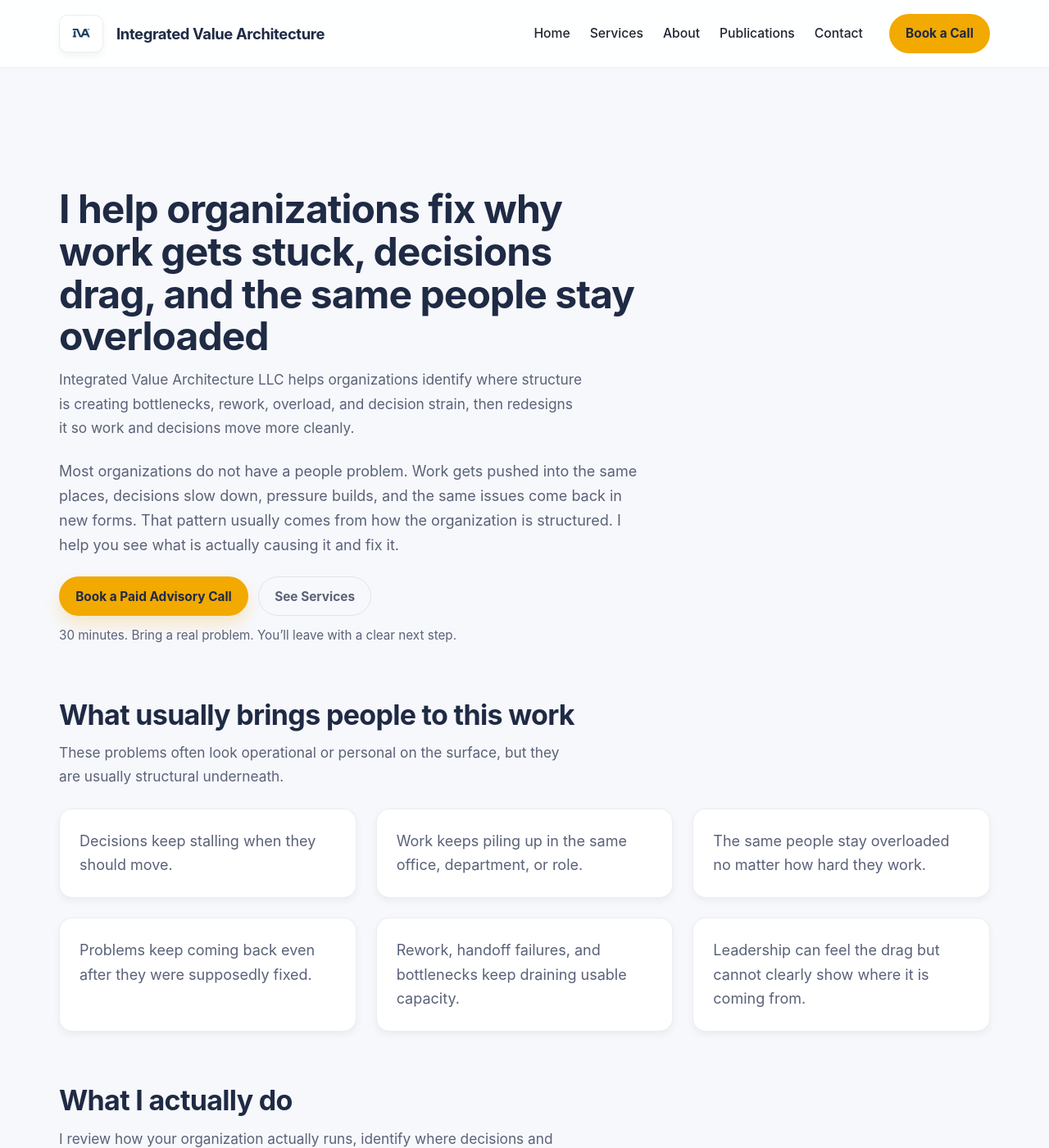
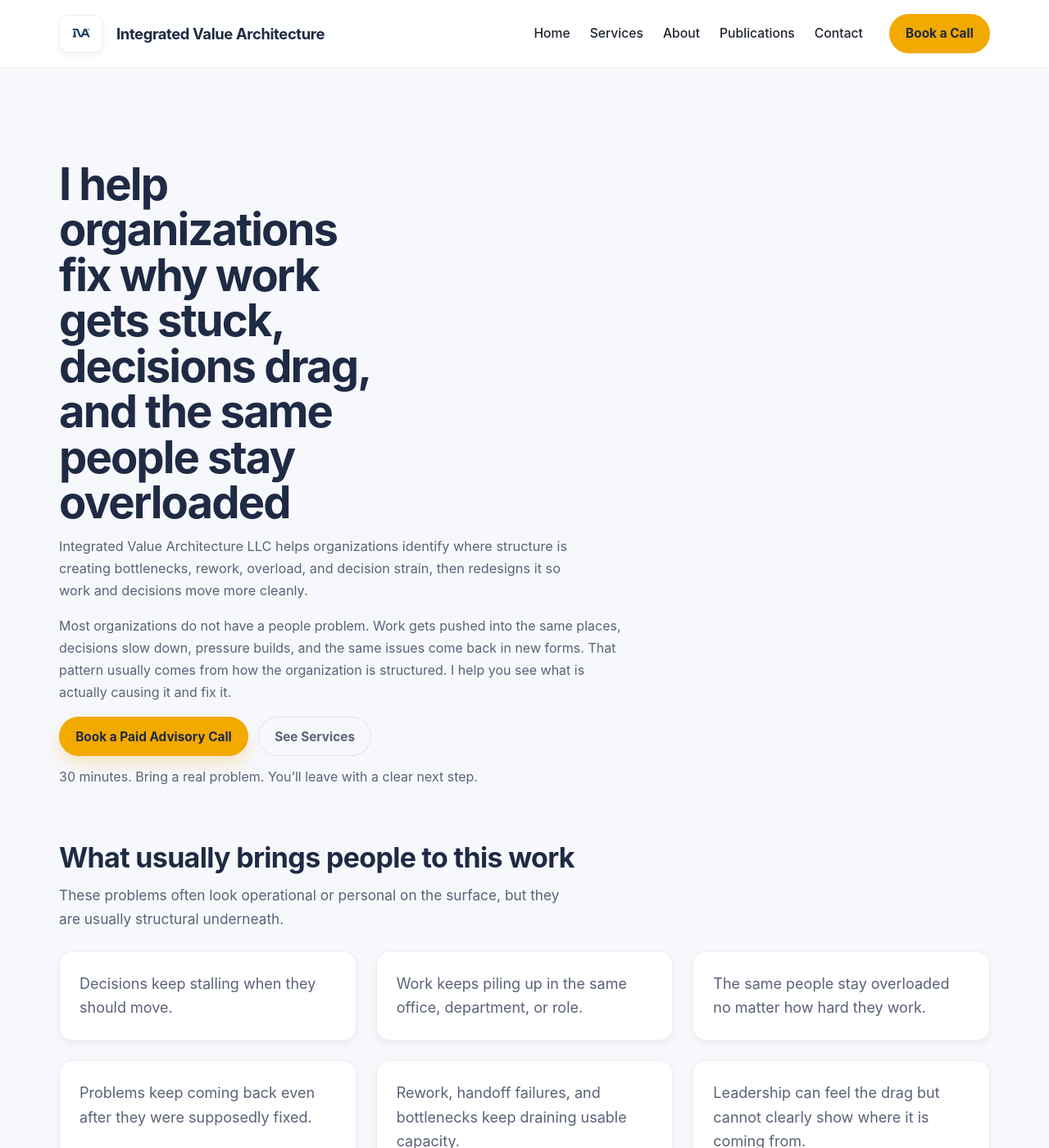
Before and after one commit to efost7873/integratedvaluearchitecture.com, a Jekyll site: the page built from index.html, in a window 1280 px wide and 1400 px high. Shown: the whole window at 82% size. Built offline with Jekyll 4.4.1, drawn with Linux system fonts in a browser that asks for light colours.

Commit message:
Refactor homepage styles for improved layout and accessibility

```diff
--- a/_sass/_homepage.scss
+++ b/_sass/_homepage.scss
@@ -19,23 +19,23 @@
 .iva-page main {
   max-width: $iva-site-max-width;
   margin: 0 auto;
-  padding: $space-8 $space-6 $space-9;
+  padding: $space-6 $space-6 $space-9;
 }
 
 @media (max-width: 980px) {
   .iva-page main {
-    padding: $space-7 $space-5 $space-8;
+    padding: $space-5 $space-5 $space-8;
   }
 }
 
 @media (max-width: 800px) {
   .iva-page main {
-    padding: $space-6 $space-4 $space-7;
+    padding: $space-4 $space-4 $space-7;
   }
 }
 
 /* ============================================
-   SECTION FLOW (NO MORE BOXED EVERYTHING)
+   SECTION FLOW
 ============================================ */
 
 .iva-page section {
@@ -51,22 +51,53 @@
 }
 
 /* ============================================
-   HERO FIX (MOST IMPORTANT CHANGE)
+   HERO
 ============================================ */
 
 #homepage-hero {
   background: transparent;
   border: none;
   box-shadow: none;
-  padding-left: 0;
-  padding-right: 0;
+  padding: 0;
 }
 
 #homepage-hero .section-header,
 #homepage-hero > p,
 #homepage-hero .iva-btn-row,
 #homepage-hero .iva-cta-meta {
-  max-width: 720px;
+  max-width: 700px;
+}
+
+#homepage-hero .section-header {
+  margin-bottom: $space-4;
+}
+
+#homepage-hero h1 {
+  font-size: clamp(2.4rem, 4.8vw, 3.4rem);
+  line-height: 1.02;
+  letter-spacing: -0.035em;
+  max-width: 11ch;
+  margin-bottom: $space-3;
+}
+
+#homepage-hero .section-subtitle {
+  font-size: 1.02rem;
+  line-height: 1.65;
+  max-width: 640px;
+}
+
+#homepage-hero > p {
+  font-size: 1rem;
+  line-height: 1.7;
+  margin-bottom: $space-4;
+}
+
+#homepage-hero .iva-btn-row {
+  margin-top: $space-4;
+}
+
+#homepage-hero .iva-cta-meta {
+  margin-top: $space-3;
 }
 
 /* ============================================
@@ -111,7 +142,7 @@
 }
 
 /* ============================================
-   CARD ADJUSTMENTS (LESS HEAVY)
+   CARD ADJUSTMENTS
 ============================================ */
 
 .card {
@@ -119,7 +150,7 @@
 }
 
 /* ============================================
-   CTA SECTION (LET BASE HANDLE MOST)
+   CTA SECTION
 ============================================ */
 
 .iva-cta-section {
@@ -127,18 +158,7 @@
 }
 
 /* ============================================
-   REMOVE LEGACY HEADER BEHAVIOR
-============================================ */
-
-html.header-hidden .iva-header,
-html.header-hidden .iva-identity-bar {
-  opacity: 1;
-  transform: none;
-  pointer-events: auto;
-}
-
-/* ============================================
-   ACCESSIBILITY (KEEP)
+   ACCESSIBILITY
 ============================================ */
 
 @media (prefers-reduced-motion: reduce) {
```
